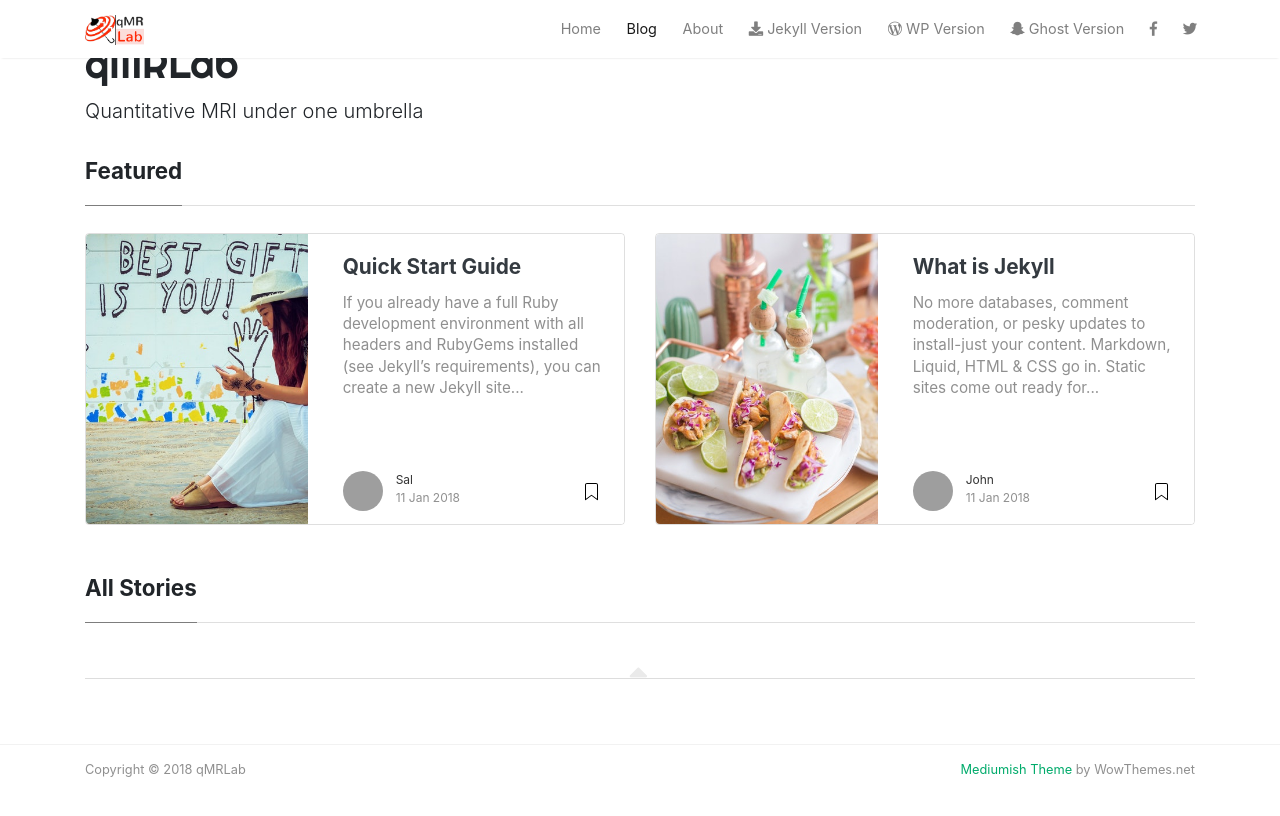
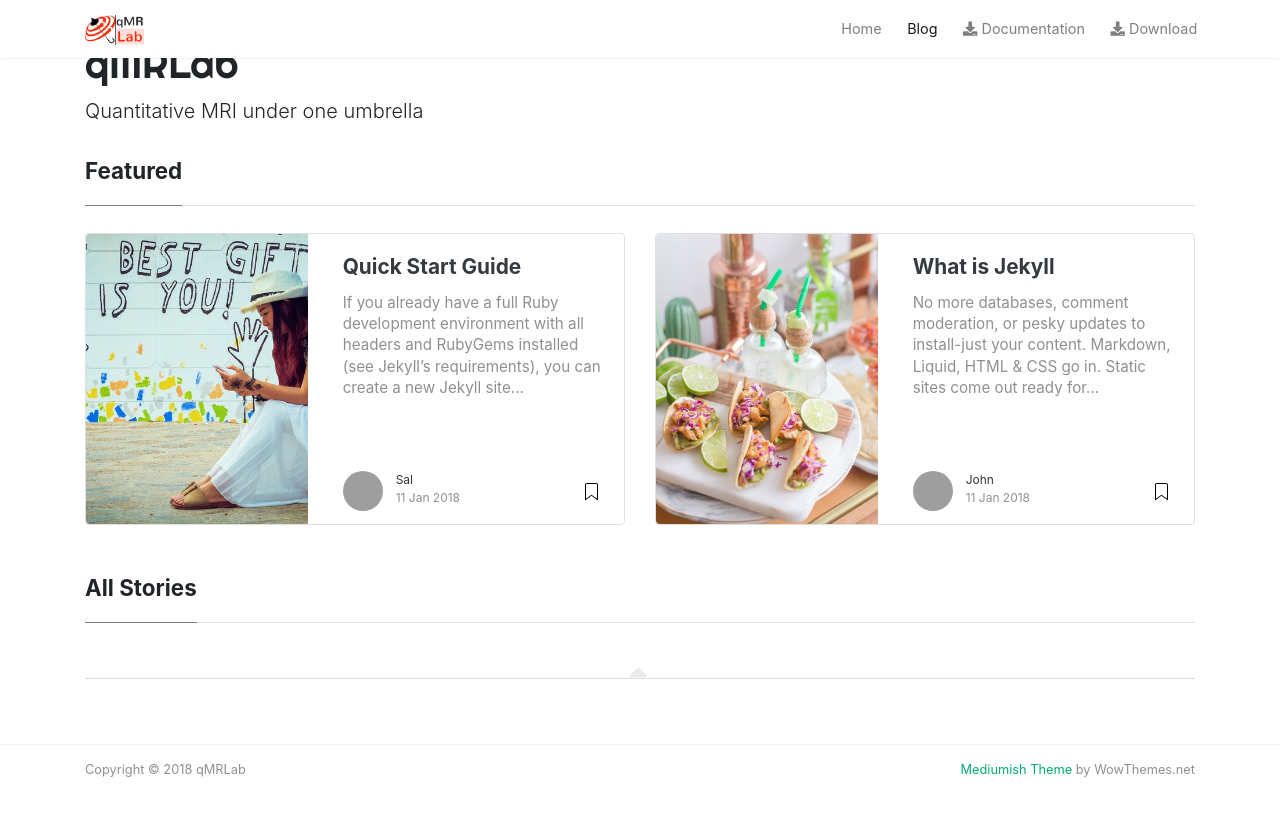
Before and after one commit to TommyBoshkovski/qmrlab-site, a Jekyll site: the page built from blog.html, in a window 1280 px wide. Shown: the top 816 px of the page. Built offline with Jekyll 4.4.1, drawn with Linux system fonts in a browser that asks for light colours; nearby versions of some CDN libraries; comment, search, counter and statistics services are not loaded; grey boxes are pictures that could not be loaded.

Commit message:
initial commit

```diff
--- a/_layouts/default.html
+++ b/_layouts/default.html
@@ -94,33 +94,14 @@
                 </li>
 
 
-                {% if page.url == "/about.html" %}
-                <li class="nav-item active">
-                {% else %}
                 <li class="nav-item">
-                {% endif %}
-                <a class="nav-link" href="{{ site.baseurl }}/about">About</a>
+                <a class="nav-link" href="https://qmrlab.readthedocs.io/en/master/"><i class="fas fa-download"></i> Documentation</a>
                 </li>
 
                 <li class="nav-item">
-                <a class="nav-link" href="https://github.com/wowthemesnet/mediumish-theme-jekyll/archive/master.zip"><i class="fas fa-download"></i> Jekyll Version</a>
+                <a class="nav-link" href="https://github.com/neuropoly/qMRLab/archive/master.zip"><i class="fas fa-download"></i> Download</a>
                 </li>
 
-                <li class="nav-item">
-                <a target="_blank" class="nav-link" href="https://www.wowthemes.net/themes/mediumish-wordpress/"><i class="fab fa-wordpress-simple"></i> WP Version</a>
-                </li>
-
-                <li class="nav-item">
-                <a target="_blank" class="nav-link" href="https://www.wowthemes.net/themes/mediumish-ghost/"><i class="fab fa-snapchat-ghost"></i> Ghost Version</a>
-                </li>
-
-                <li class="nav-item">
-                <a target="_blank" class="nav-link" href="https://www.facebook.com/wowthemesnet/"><i class="fab fa-facebook-f"></i></a>
-                </li>
-
-                <li class="nav-item">
-                <a target="_blank"  class="nav-link" href="https://twitter.com/wowthemesnet"><i class="fab fa-twitter"></i></a>
-                </li>
 
             </ul>
 
```
Also changed, not shown: _layouts/frontpage.html (+2 -21 lines).
